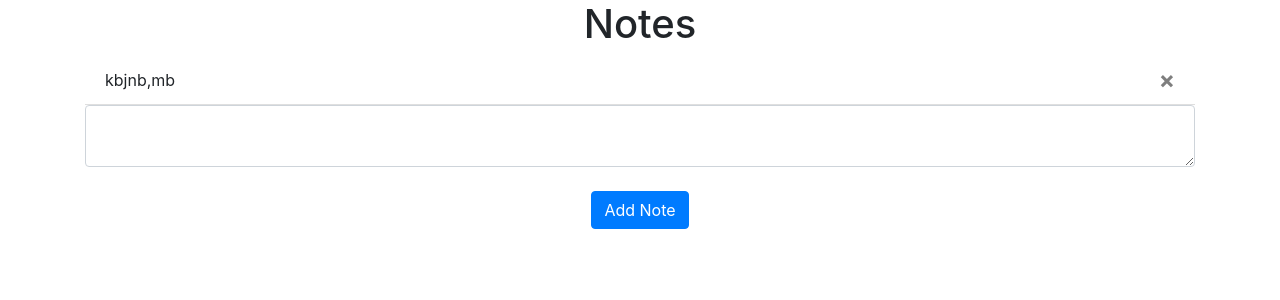
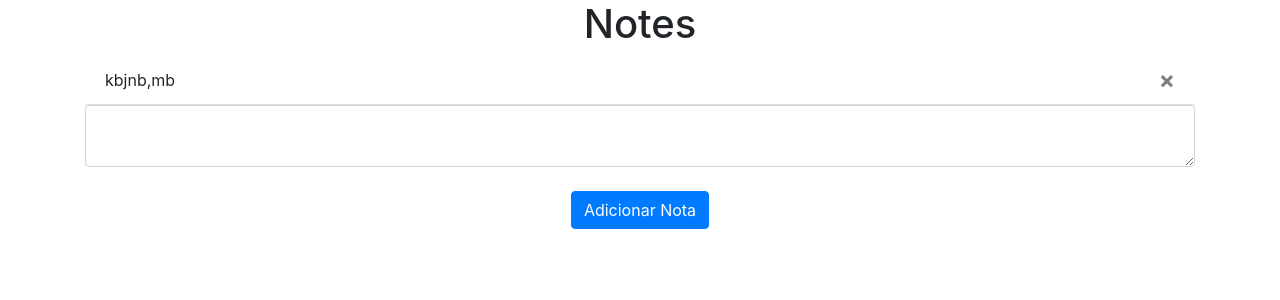
Before and after one commit to fwmoura/APP-FLASK, a Flask app: page / in a window 1280 px wide. Shown: the part 56-356 px from the top of the page. Run offline with Flask 3, Linux system fonts and the light colour scheme; a user stored in the database is signed in; some libraries are stand-ins or nearby versions.

Commit message:
Mudando texto para portugues

```diff
--- a/website/templates/home.html
+++ b/website/templates/home.html
@@ -14,7 +14,7 @@
       <textarea name="note" id="note" class="form-control"></textarea>
       <br />
       <div align="center">
-        <button type="submit" class="btn btn-primary">Add Note</button>
+        <button type="submit" class="btn btn-primary">Adicionar Nota</button>
       </div>
     </form>
     {% endblock %}
```
